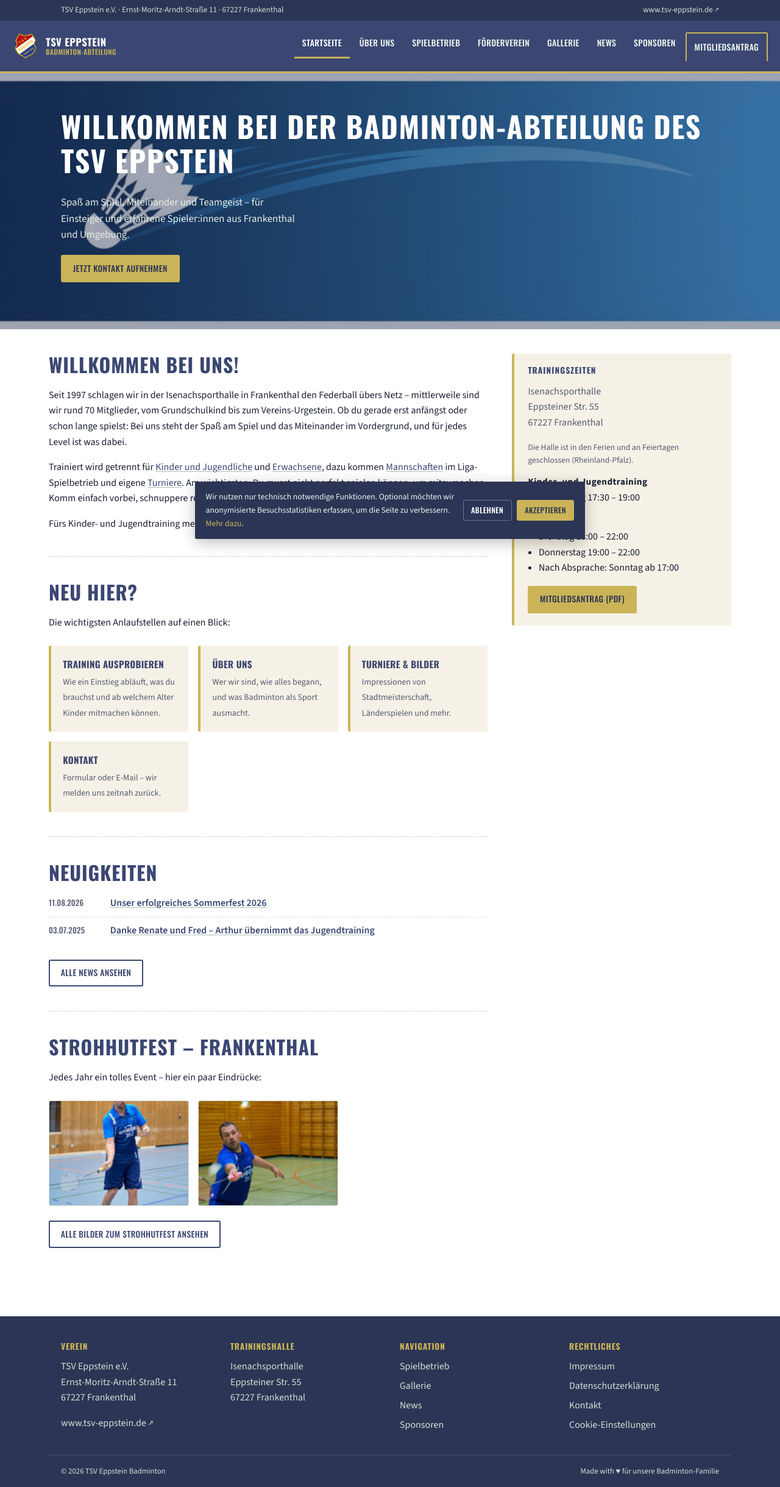
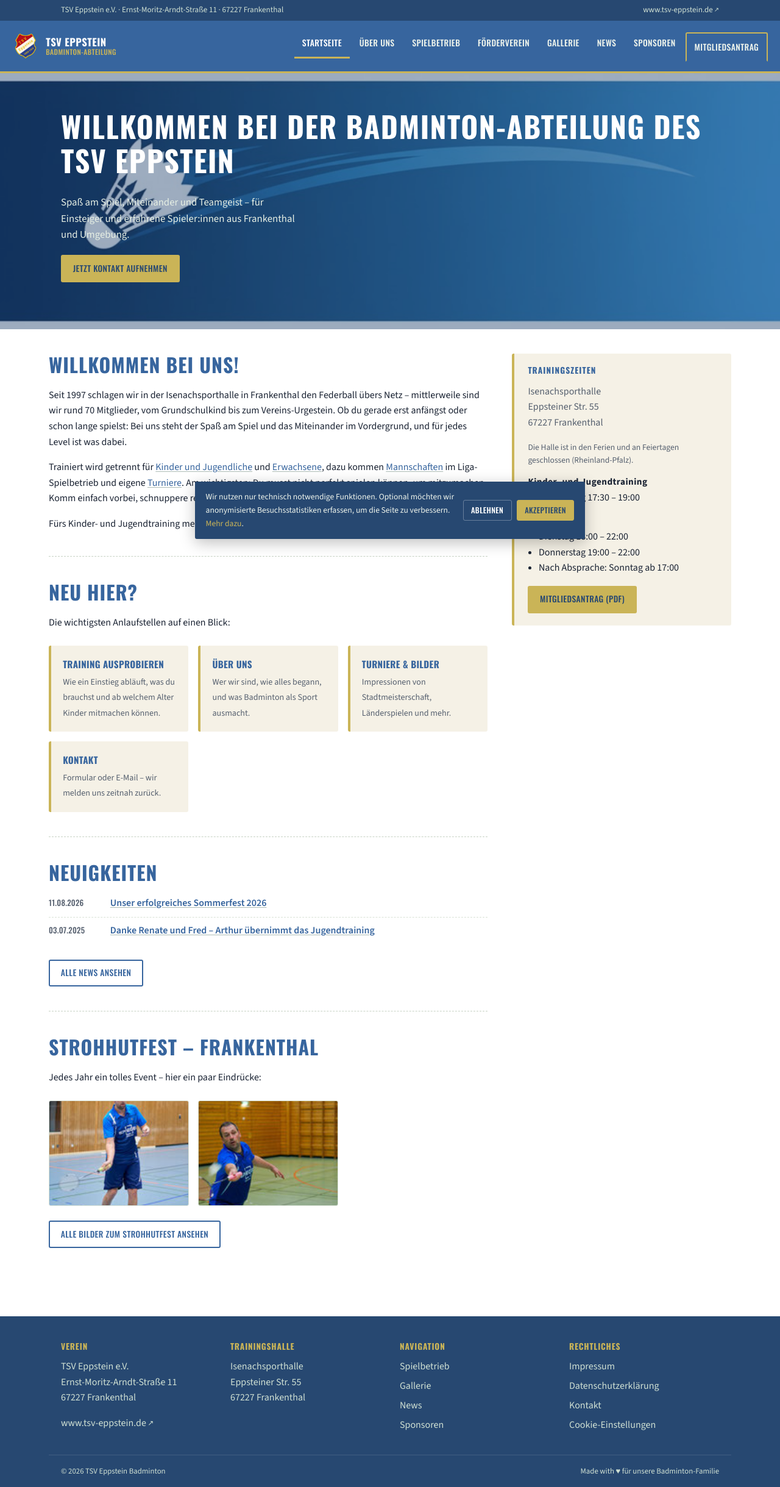
Before and after one commit to Forderverein-Badminton-in-Eppstein-e-V/website, a Jekyll site: the page built from index.html, in a window 1280 px wide. Shown: the whole page at 61% size. Built offline with Jekyll 4.4.1, drawn with Linux system fonts in a browser that asks for light colours.

Commit message:
Update alternative color palette to version 3 with refined blue tones

```diff
--- a/assets/css/theme-vereinsfarben.css
+++ b/assets/css/theme-vereinsfarben.css
@@ -1,11 +1,12 @@
 /* ============================================================
-   ALTERNATIVE FARBPALETTE - "Vereinsfarben, gedämpft" (Test v2)
+   ALTERNATIVE FARBPALETTE - "Vereinsfarben, gedämpft" (Test v3)
    ============================================================
-   Erste Version (v1) nutzte die Wappenfarben 1:1 - Feedback war,
-   dass das Gold zu knallig/aufdringlich wirkte. Diese Version
-   dämpft alle vier Farben (weniger Sättigung, angepasste
-   Helligkeit) - erinnert an Navy/Gold/Rot/Creme aus dem Wappen,
-   ohne die exakten, sehr kräftigen Farbcodes zu übernehmen.
+   v1: Wappenfarben 1:1 - Gold zu knallig.
+   v2: gedämpft, aber das Navy wirkte zu lila (Entsättigung von
+       Blau kippt bei mittlerer Helligkeit leicht Richtung Lila).
+   v3 (diese Version): Blauton Richtung "reines Blau" gedreht und
+       aufgehellt (Vergleich mit der echten Farbe des Hauptvereins
+       tsv-eppstein.de bestätigt: kräftiges, klares Blau, kein Lila).
 
    NUR ZUM TESTEN: Diese Datei überschreibt lediglich die Farb-
    Variablen aus style.css - dank CSS-Variablen wirkt sich das
@@ -22,10 +23,11 @@
    ============================================================ */
 
 :root {
-    /* Gedämpftes Navy-Blau (Wappen-Navy #273e8f, entsättigt und
-     etwas aufgehellt) - ersetzt das bisherige dunkle Grün */
-    --court: #3b4772;
-    --court-dark: #2c3555;
+    /* Helles, klares Blau (Hue Richtung "reines Blau" gedreht, damit es
+     nicht wie in einer früheren Testversion ins Lila kippt) - ersetzt
+     das bisherige dunkle Grün */
+    --court: #37659e;
+    --court-dark: #274871;
 
     /* Gedämpftes Gold/Messing (Wappen-Gold #edc006, deutlich
      entsättigt und abgedunkelt - kein reines Gelb mehr) */
@@ -35,10 +37,10 @@
     /* Warmes, gedecktes Creme statt des grau-grünen Tons */
     --line: #f5f1e6;
 
-    /* Fließtext dezent Richtung Navy getönt statt neutral-schwarz,
+    /* Fließtext dezent Richtung Blau getönt statt neutral-schwarz,
      für mehr Zusammenhang mit der neuen Kernfarbe */
-    --ink: #1a1f33;
-    --ink-soft: #565c73;
+    --ink: #1a2333;
+    --ink-soft: #56606f;
 }
 
 /* Wappen-Rot als zusätzlicher, sehr sparsam genutzter Akzent -
```
